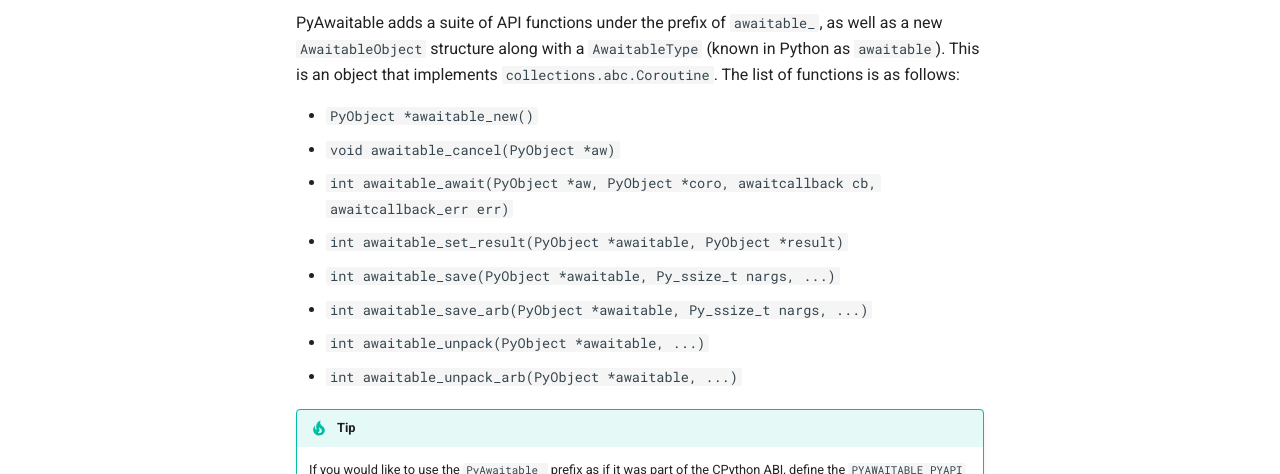
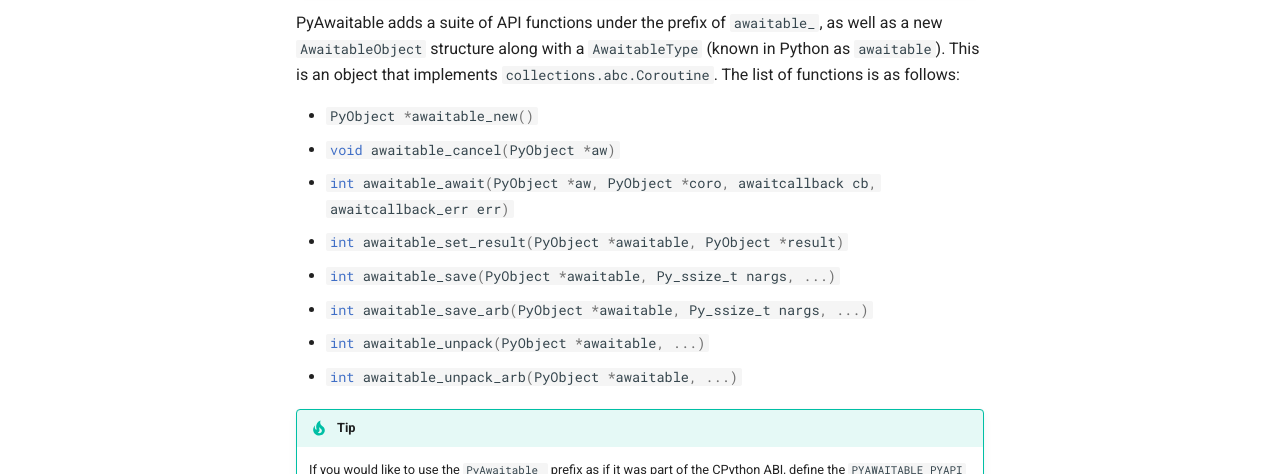
Before and after one commit to ZeroIntensity/pyawaitable, an MkDocs documentation site: the page built from docs/overview.md, in a window 1280 px wide and 900 px high. Shown: the part 328-802 px from the top of the window. Built offline with MkDocs 1.6.1 and Material for MkDocs 9.7.7, drawn with Linux system fonts in a browser that asks for light colours; comment, search, counter and statistics services are not loaded.

```diff
--- a/docs/overview.md
+++ b/docs/overview.md
@@ -8,14 +8,14 @@
 
 PyAwaitable adds a suite of API functions under the prefix of ``awaitable_``, as well as a new ``AwaitableObject`` structure along with a ``AwaitableType`` (known in Python as ``awaitable``). This is an object that implements ``collections.abc.Coroutine``. The list of functions is as follows:
 
-- ``PyObject *awaitable_new()``
-- ``void awaitable_cancel(PyObject *aw)``
-- ``int awaitable_await(PyObject *aw, PyObject *coro, awaitcallback cb, awaitcallback_err err)``
-- ``int awaitable_set_result(PyObject *awaitable, PyObject *result)``
-- ``int awaitable_save(PyObject *awaitable, Py_ssize_t nargs, ...)``
-- ``int awaitable_save_arb(PyObject *awaitable, Py_ssize_t nargs, ...)``
-- ``int awaitable_unpack(PyObject *awaitable, ...)``
-- ``int awaitable_unpack_arb(PyObject *awaitable, ...)``
+- ``#!c PyObject *awaitable_new()``
+- ``#!c void awaitable_cancel(PyObject *aw)``
+- ``#!c int awaitable_await(PyObject *aw, PyObject *coro, awaitcallback cb, awaitcallback_err err)``
+- ``#!c int awaitable_set_result(PyObject *awaitable, PyObject *result)``
+- ``#!c int awaitable_save(PyObject *awaitable, Py_ssize_t nargs, ...)``
+- ``#!c int awaitable_save_arb(PyObject *awaitable, Py_ssize_t nargs, ...)``
+- ``#!c int awaitable_unpack(PyObject *awaitable, ...)``
+- ``#!c int awaitable_unpack_arb(PyObject *awaitable, ...)``
 
 !!! tip
 
```
